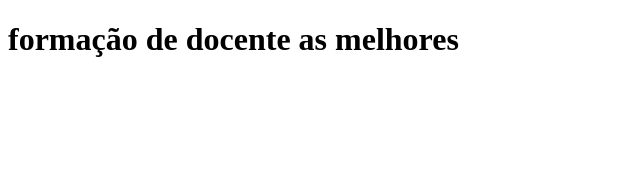
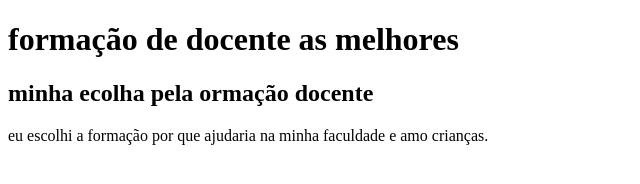
Before and after one commit to oliveiramariana06-max/meuprimeiroprojeto1FD, a plain HTML site: page index.html in a window 1280 px wide. Shown: the whole page, without its empty margins (0-640 px from the left). Drawn offline with Linux system fonts and the light colour scheme.

Commit message:
aula26/05

```diff
--- a/index.html
+++ b/index.html
@@ -7,5 +7,12 @@
 </head>
 <body>
     <h1>formação de docente as melhores</h1>
+
+    <h2>minha ecolha pela ormação docente</h2>
+    <p>eu escolhi a formação por que ajudaria na minha faculdade e amo crianças.
+    <p></p>
+
+
+
 </body>
 </html>
```
Also changed, not shown: 1 other file.
